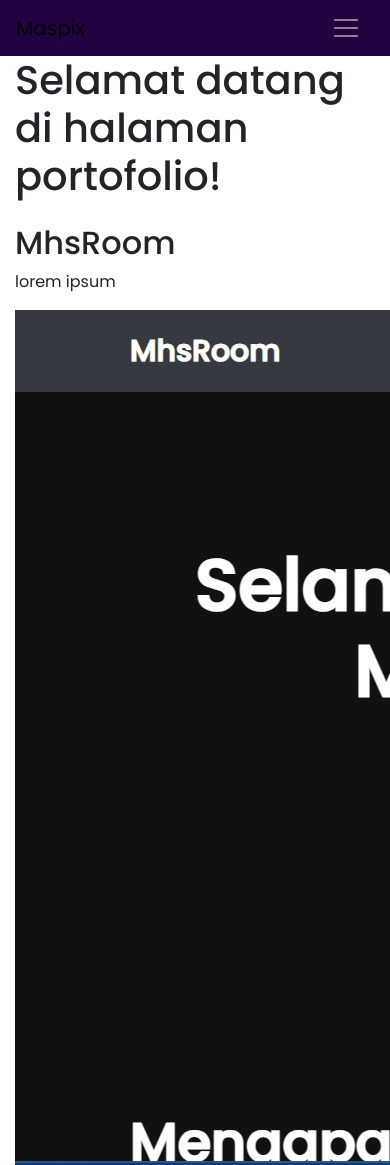
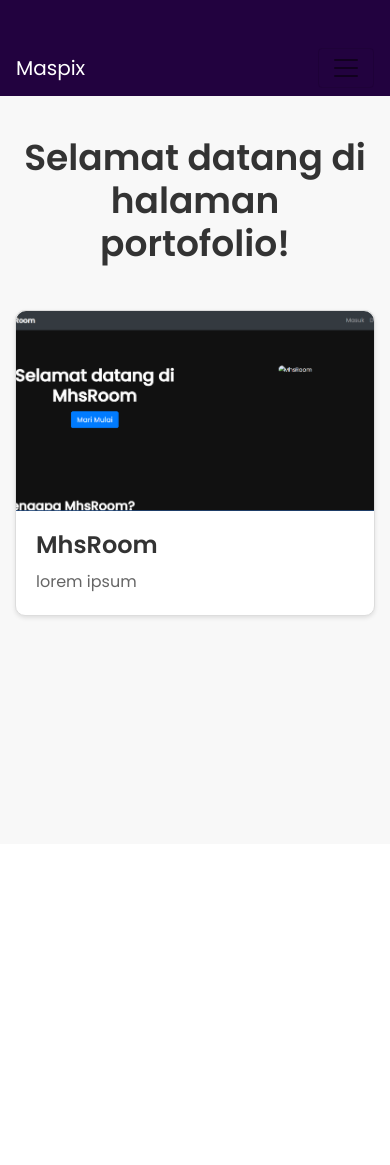
Before and after one commit to AgusPribadi/Maspix, a Django app: page /portfolio/ in a window 390 px wide; the page is wider, and only the part inside the window is pictured. After the commit the page ends 620 px from the top of that part, so only its background shows below. Run offline with Django 4.2, Linux system fonts and the light colour scheme; data comes from the database, SQL or seed files in the repository; both versions use the stored data as it was after the commit; some libraries are stand-ins or nearby versions.

Commit message:
paling baru

```diff
--- a/aplikasi_maspix/static/aplikasi_maspix/css/navbar.css
+++ b/aplikasi_maspix/static/aplikasi_maspix/css/navbar.css
@@ -2,13 +2,10 @@
     background-color: #22023f;
 }
 
-.navbar-brand,
-.nav-item {
+.container .navbar-brand {
     color: white;
 }
-/* Media query untuk tata letak navbar pada perangkat seluler */
-@media (max-width: 768px) {
-    .navbar-light .navbar-toggler-icon {
-        filter: invert(1);
-    }
+
+.container .nav-item .nav-link {
+    color: white;
 }
--- a/aplikasi_maspix/static/aplikasi_maspix/css/portfolio.css
+++ b/aplikasi_maspix/static/aplikasi_maspix/css/portfolio.css
@@ -1,3 +1,80 @@
 body {
     font-family: "Poppins", sans-serif;
+    background-color: #f8f8f8;
+    color: #333;
 }
+
+.container {
+    margin-top: 40px;
+}
+
+h1 {
+    font-size: 36px;
+    font-weight: 600;
+    text-align: center;
+    margin-bottom: 30px;
+}
+
+.portfolio-item {
+    margin-bottom: 40px;
+}
+
+.portfolio-item h2 {
+    font-size: 24px;
+    font-weight: 500;
+    margin-bottom: 10px;
+}
+
+.portfolio-item p {
+    font-size: 16px;
+    line-height: 1.6;
+}
+
+.portfolio-item img {
+    width: 100%;
+    height: 200px; /* Atur ketinggian gambar sesuai kebutuhan */
+    object-fit: cover; /* Memastikan gambar sesuai dalam kotak elemen */
+    border-radius: 10px;
+    box-shadow: 0 2px 4px rgba(0, 0, 0, 0.1);
+}
+
+.card {
+    border: 1px solid #ddd;
+    border-radius: 10px;
+    box-shadow: 0 2px 4px rgba(0, 0, 0, 0.1);
+    transition: transform 0.2s ease-in-out;
+}
+
+.card:hover {
+    transform: translateY(-5px);
+}
+
+.card-img-top {
+    border-top-left-radius: 10px;
+    border-top-right-radius: 10px;
+    height: 200px;
+    object-fit: cover;
+}
+
+.card-body {
+    padding: 20px;
+}
+
+.card-title {
+    font-size: 24px;
+    font-weight: 600;
+    margin-bottom: 10px;
+}
+
+.card-text {
+    font-size: 16px;
+    line-height: 1.6;
+    color: #666;
+}
+
+.container {
+    margin-top: 40px;
+    display: grid;
+    grid-template-columns: repeat(auto-fill, minmax(300px, 1fr));
+    gap: 20px;
+}
--- a/aplikasi_maspix/templates/aplikasi_maspix/portfolio.html
+++ b/aplikasi_maspix/templates/aplikasi_maspix/portfolio.html
@@ -1,4 +1,5 @@
 {% load static %}
+
 <!DOCTYPE html>
 <html>
     <head>
@@ -15,10 +16,14 @@
             <h1 class="mb-4">Selamat datang di halaman portofolio!</h1>
             <div class="row">
                 {% for portfolio in portfolios %}
-                <div class="col-md-6 portfolio-item">
-                    <h2>{{ portfolio.title }}</h2>
-                    <p>{{ portfolio.description }}</p>
-                    <img src="{{ portfolio.image.url }}" alt="{{ portfolio.title }}" />
+                <div class="col-md-6 mb-4">
+                    <div class="card h-100">
+                        <img src="{{ portfolio.image.url }}" class="card-img-top" alt="{{ portfolio.title }}" />
+                        <div class="card-body">
+                            <h2 class="card-title">{{ portfolio.title }}</h2>
+                            <p class="card-text">{{ portfolio.description }}</p>
+                        </div>
+                    </div>
                 </div>
                 {% endfor %}
             </div>
```
Also changed, not shown: aplikasi_maspix/static/aplikasi_maspix/css/gallery.css (+7 -0 lines), aplikasi_maspix/templates/aplikasi_maspix/gallery.html (+7 -6 lines), db.sqlite3, media/gallery_images/3.jpg (added), media/gallery_images/Kalender_Akademik.png (added), media/portfolio_images/MhsRoom.png (added).
